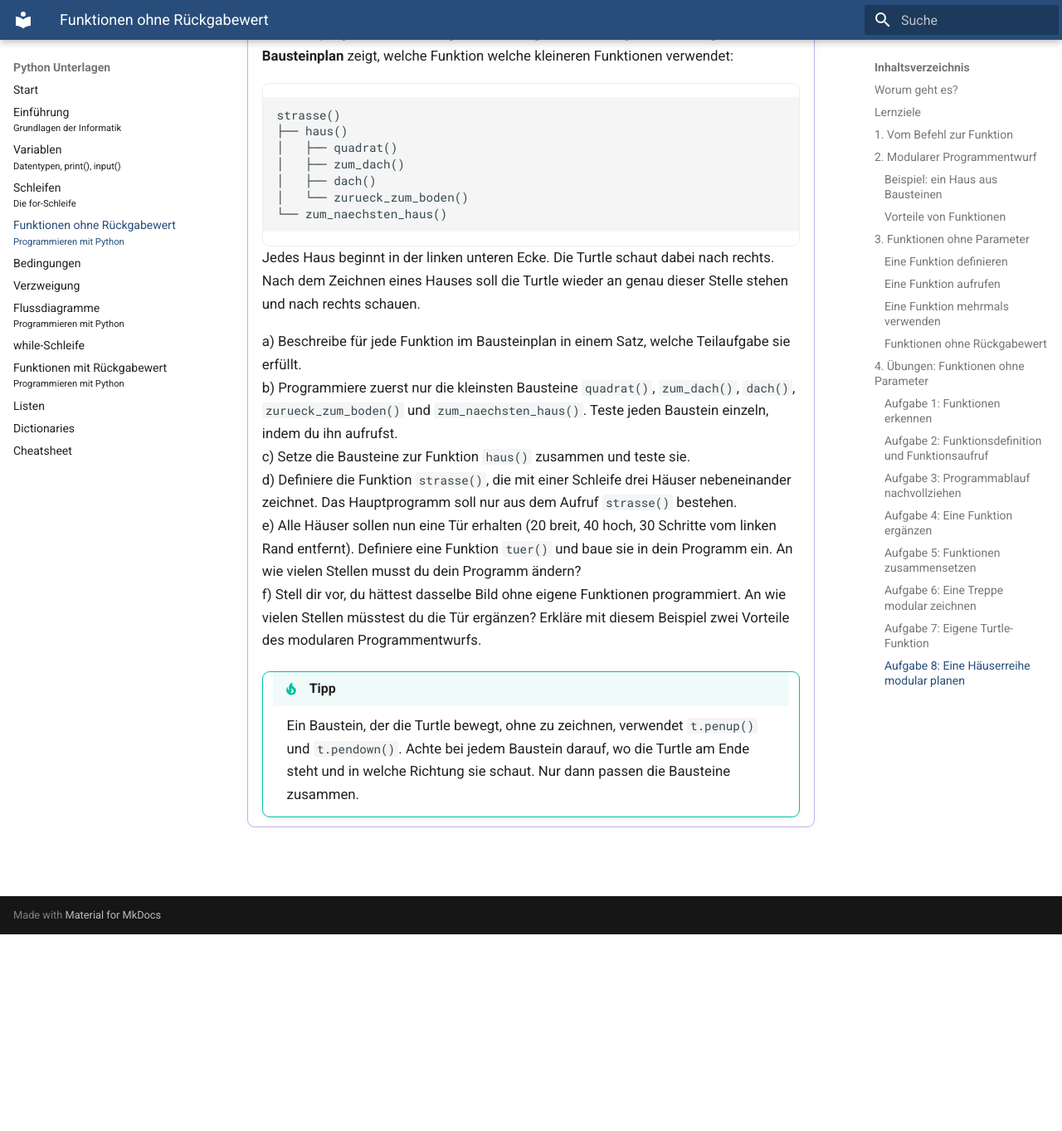
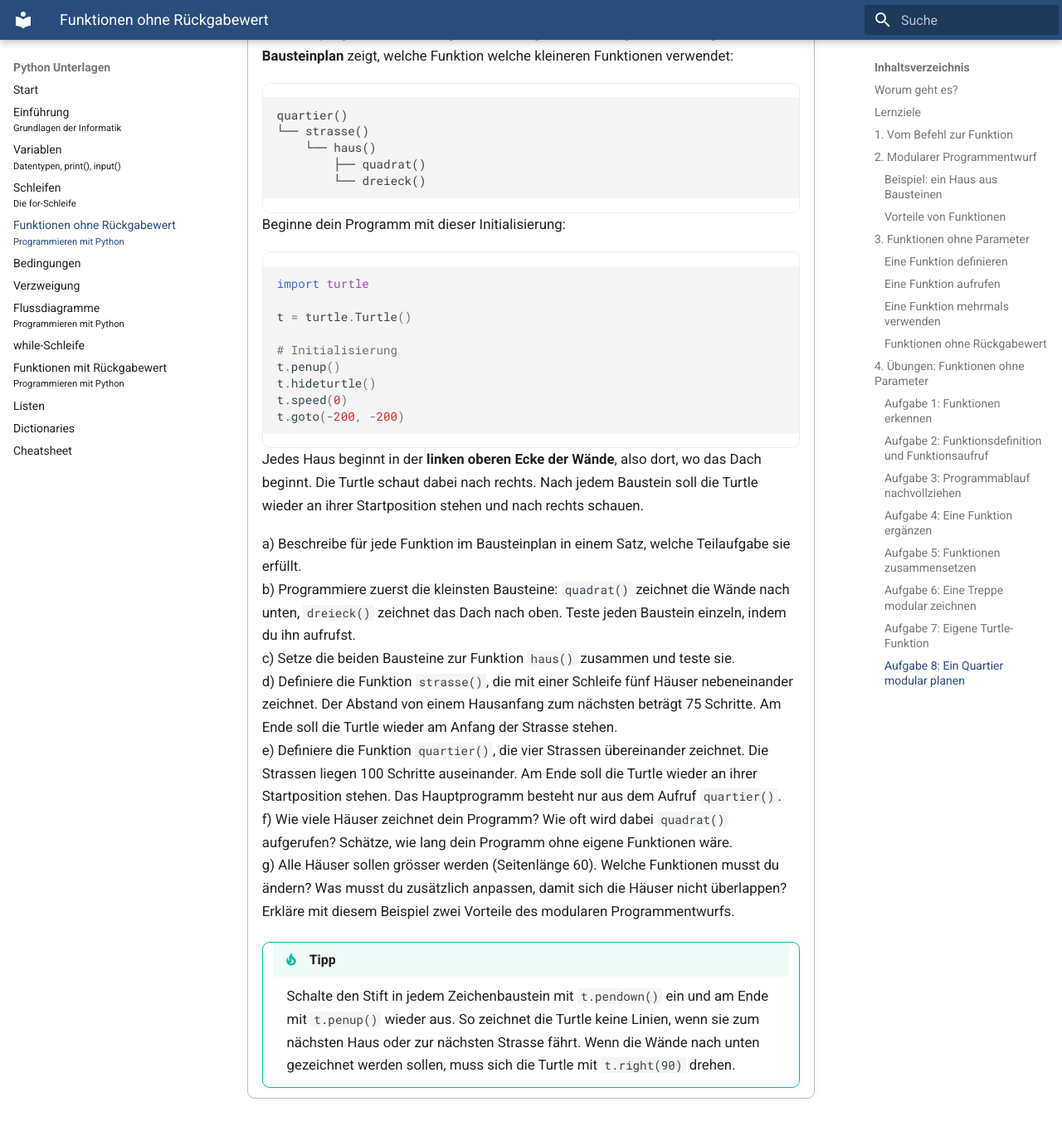
Before and after one commit to kus-pythonbuch/kus-pythonbuch.github.io, an MkDocs documentation site: the page built from docs/funktionen-ohne-rueckgabewert.md, in a window 1280 px wide and 1400 px high, scrolled down 8906 px. Shown: the top 1363 px of the window at 83% size. Built offline with MkDocs 1.6.1 and Material for MkDocs 9.7.7, drawn with Linux system fonts in a browser that asks for light colours; before the commit the page ends 10032 px from its top, so only the background shows below that; some of the changed text lies outside the part shown.

Commit message:
Rework Aufgabe 8 to modular Quartier task matching model solution
Co-Authored-By: Claude Opus 5.5 <noreply@anthropic.com>

````diff
--- a/docs/funktionen-ohne-rueckgabewert.md
+++ b/docs/funktionen-ohne-rueckgabewert.md
@@ -323,30 +323,43 @@ Definiere eine Funktion für eine der folgenden Figuren:
 
 Die Funktion soll keine Parameter besitzen. Gib ihr einen Namen, der ihre Aufgabe verständlich beschreibt.
 
-### Aufgabe 8: Eine Häuserreihe modular planen
+### Aufgabe 8: Ein Quartier modular planen
 
-Die Turtle soll eine Strasse mit drei gleichen Häusern zeichnen. Jedes Haus besteht aus einem Quadrat mit der Seitenlänge 80 und einem gleichseitigen Dach. Zwischen zwei Häusern liegt ein Abstand von 20 Schritten.
+Die Turtle soll ein ganzes Quartier zeichnen: vier Strassen übereinander, in jeder Strasse fünf gleiche Häuser. Jedes Haus besteht aus quadratischen Wänden mit der Seitenlänge 50 und einem gleichseitigen Dreieck als Dach.
 
 Bevor du programmierst, zerlegst du die Aufgabe in Teilaufgaben. Der folgende **Bausteinplan** zeigt, welche Funktion welche kleineren Funktionen verwendet:
 
 ```text
-strasse()
-├── haus()
-│   ├── quadrat()
-│   ├── zum_dach()
-│   ├── dach()
-│   └── zurueck_zum_boden()
-└── zum_naechsten_haus()
+quartier()
+└── strasse()
+    └── haus()
+        ├── quadrat()
+        └── dreieck()
 ```
 
-Jedes Haus beginnt in der linken unteren Ecke. Die Turtle schaut dabei nach rechts. Nach dem Zeichnen eines Hauses soll die Turtle wieder an genau dieser Stelle stehen und nach rechts schauen.
+Beginne dein Programm mit dieser Initialisierung:
+
+```python
+import turtle
+
+t = turtle.Turtle()
+
+# Initialisierung
+t.penup()
+t.hideturtle()
+t.speed(0)
+t.goto(-200, -200)
+```
+
+Jedes Haus beginnt in der **linken oberen Ecke der Wände**, also dort, wo das Dach beginnt. Die Turtle schaut dabei nach rechts. Nach jedem Baustein soll die Turtle wieder an ihrer Startposition stehen und nach rechts schauen.
 
 a) Beschreibe für jede Funktion im Bausteinplan in einem Satz, welche Teilaufgabe sie erfüllt.
-b) Programmiere zuerst nur die kleinsten Bausteine `quadrat()`, `zum_dach()`, `dach()`, `zurueck_zum_boden()` und `zum_naechsten_haus()`. Teste jeden Baustein einzeln, indem du ihn aufrufst.
-c) Setze die Bausteine zur Funktion `haus()` zusammen und teste sie.
-d) Definiere die Funktion `strasse()`, die mit einer Schleife drei Häuser nebeneinander zeichnet. Das Hauptprogramm soll nur aus dem Aufruf `strasse()` bestehen.
-e) Alle Häuser sollen nun eine Tür erhalten (20 breit, 40 hoch, 30 Schritte vom linken Rand entfernt). Definiere eine Funktion `tuer()` und baue sie in dein Programm ein. An wie vielen Stellen musst du dein Programm ändern?
-f) Stell dir vor, du hättest dasselbe Bild ohne eigene Funktionen programmiert. An wie vielen Stellen müsstest du die Tür ergänzen? Erkläre mit diesem Beispiel zwei Vorteile des modularen Programmentwurfs.
+b) Programmiere zuerst die kleinsten Bausteine: `quadrat()` zeichnet die Wände nach unten, `dreieck()` zeichnet das Dach nach oben. Teste jeden Baustein einzeln, indem du ihn aufrufst.
+c) Setze die beiden Bausteine zur Funktion `haus()` zusammen und teste sie.
+d) Definiere die Funktion `strasse()`, die mit einer Schleife fünf Häuser nebeneinander zeichnet. Der Abstand von einem Hausanfang zum nächsten beträgt 75 Schritte. Am Ende soll die Turtle wieder am Anfang der Strasse stehen.
+e) Definiere die Funktion `quartier()`, die vier Strassen übereinander zeichnet. Die Strassen liegen 100 Schritte auseinander. Am Ende soll die Turtle wieder an ihrer Startposition stehen. Das Hauptprogramm besteht nur aus dem Aufruf `quartier()`.
+f) Wie viele Häuser zeichnet dein Programm? Wie oft wird dabei `quadrat()` aufgerufen? Schätze, wie lang dein Programm ohne eigene Funktionen wäre.
+g) Alle Häuser sollen grösser werden (Seitenlänge 60). Welche Funktionen musst du ändern? Was musst du zusätzlich anpassen, damit sich die Häuser nicht überlappen? Erkläre mit diesem Beispiel zwei Vorteile des modularen Programmentwurfs.
 
 !!! tip "Tipp"
-    Ein Baustein, der die Turtle bewegt, ohne zu zeichnen, verwendet `t.penup()` und `t.pendown()`. Achte bei jedem Baustein darauf, wo die Turtle am Ende steht und in welche Richtung sie schaut. Nur dann passen die Bausteine zusammen.
+    Schalte den Stift in jedem Zeichenbaustein mit `t.pendown()` ein und am Ende mit `t.penup()` wieder aus. So zeichnet die Turtle keine Linien, wenn sie zum nächsten Haus oder zur nächsten Strasse fährt. Wenn die Wände nach unten gezeichnet werden sollen, muss sich die Turtle mit `t.right(90)` drehen.
````
